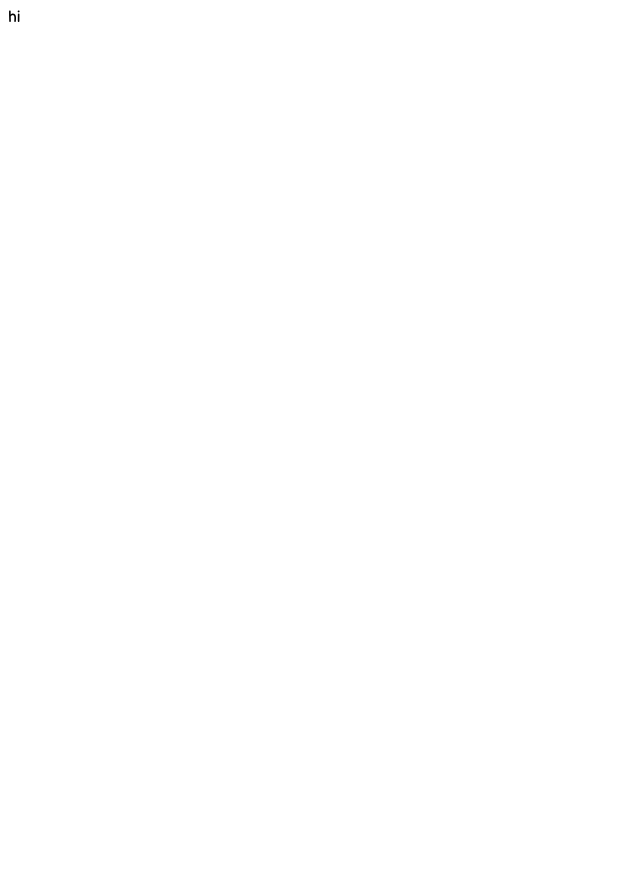
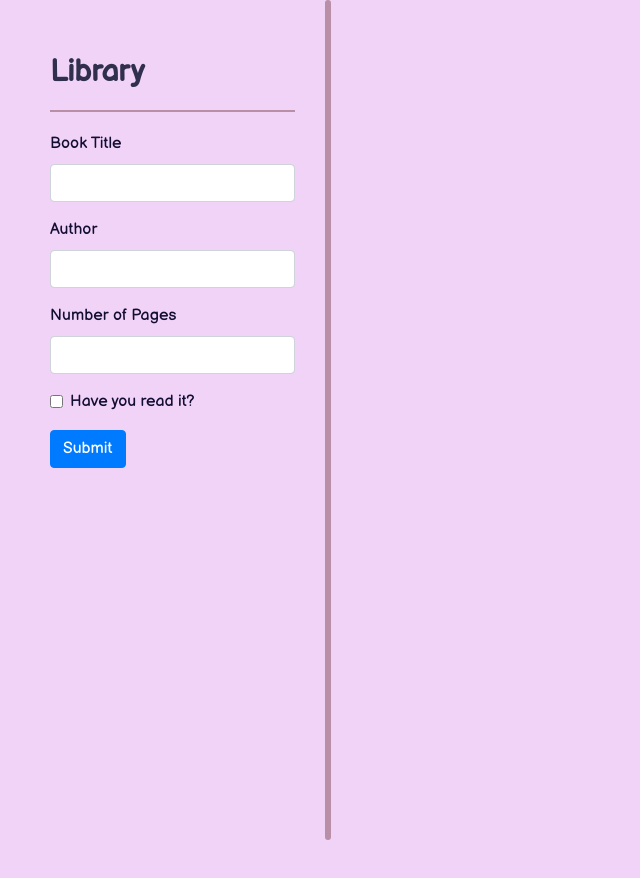
Before and after one commit to jianrong7/library, a plain HTML site: page index.html in a window 1280 px wide. Shown: the whole page, without its empty margins (0-640 px from the left). Before the commit the page ends 800 px from the top, so only its background shows below. Drawn offline with nearby package versions, Linux system fonts and the light colour scheme.

Commit message:
Added HTML and CSS Styling

```diff
--- a/index.html
+++ b/index.html
@@ -6,11 +6,40 @@
     <meta name="viewport" content="width=device-width, initial-scale=1.0">
     <title>Library</title>
     <link rel="stylesheet" href="style.css">
+    <link rel="stylesheet" href="https://stackpath.bootstrapcdn.com/bootstrap/4.5.0/css/bootstrap.min.css" integrity="sha384-9aIt2nRpC12Uk9gS9baDl411NQApFmC26EwAOH8WgZl5MYYxFfc+NcPb1dKGj7Sk" crossorigin="anonymous">
     <link href="https://fonts.googleapis.com/css2?family=Balsamiq+Sans&display=swap" rel="stylesheet">
 </head>
 
-<body>
-  hi
+<body style="background-color:#F0D3F7;">
+  <div class="flexbox">
+    <div class="sidebar">
+      <header>Library</header>
+      <form>
+        <div class="form-group">
+          <label for="title">Book Title</label>
+          <input type="text" class="form-control" id="title">
+        </div>
+        <div class="form-group">
+          <label for="author">Author</label>
+          <input type="text" class="form-control" id="author">
+        </div>
+        <div class="form-group">
+          <label for="pages">Number of Pages</label>
+          <input type="number" class="form-control" id="pages" min="1">
+        </div>
+        <div class="form-group form-check">
+          <input type="checkbox" class="form-check-input" id="readOrNot">
+          <label class="form-check-label" for="readOrNot">Have you read it?</label>
+        </div>
+        <button type="submit" class="btn btn-primary">Submit</button>
+      </form>
+    </div>
+    <div class="vl"></div>
+    <div class="books">
+
+    </div>
+  </div>
+
 </body>
 <script src="script.js"></script>
 
--- a/script.js
+++ b/script.js
@@ -0,0 +1,12 @@
+let myLibrary = [];
+
+function Book(title, author, pages, read) {
+    this.title = title;
+    this.author = author;
+    this.pages = pages;
+    this.read = read;
+}
+
+function addBookToLibrary(title, author, pages, read) {
+    myLibrary.push(new Book(title, author, pages, read));
+}
--- a/style.css
+++ b/style.css
@@ -1,3 +1,34 @@
 body {
     font-family: 'Balsamiq Sans', cursive;
+    background-color: #F0D3F7;
 }
+.flexbox {
+    display: flex;
+    margin: 50px;
+    font-family: 'Balsamiq Sans', cursive;
+}
+header {
+    font-size: 30px;
+    font-weight: bold;
+    color: #302F4D;
+    border-bottom: 2px solid #B98EA7;
+    padding-bottom: 15px;
+}
+form {
+    margin-top: 20px;
+}
+.sidebar {
+    color: #120D31;
+}
+.vl {
+    border: 3px solid #B98EA7;
+    border-radius: 5px;
+    height: 105vh;
+    margin-left: 30px;
+    margin-top: -50px;
+    top: 0;
+}
+.books {
+    margin-left: 30px;
+    color: #120D31;
+}
```
